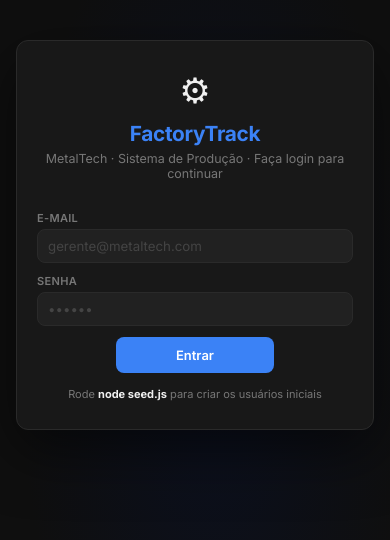
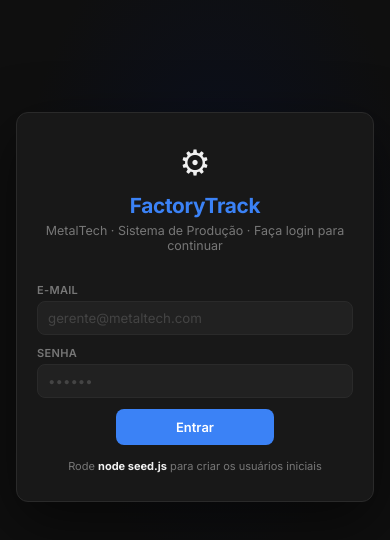
Before and after one commit to GabrielReisvn/sistema-metaltech, a website: page public/index.html in a window 390 px wide. Drawn offline with Linux system fonts and the light colour scheme.

Commit message:
responsividade mobile, quero probibir datas antes da data atual!!!!

```diff
--- a/public/style.css
+++ b/public/style.css
@@ -44,6 +44,8 @@ body {
 }
 
 .login-box {
+  align-self: center;
+  justify-self: center;
   background: var(--surf);
   border: 1px solid var(--border);
   border-radius: 16px;
@@ -591,6 +593,7 @@ select option      { background: var(--surf2); }
     padding: 16px;
     align-items: flex-start;
     padding-top: 40px;
+    min-height: 70vh;
   }
 
   .login-box {
```
